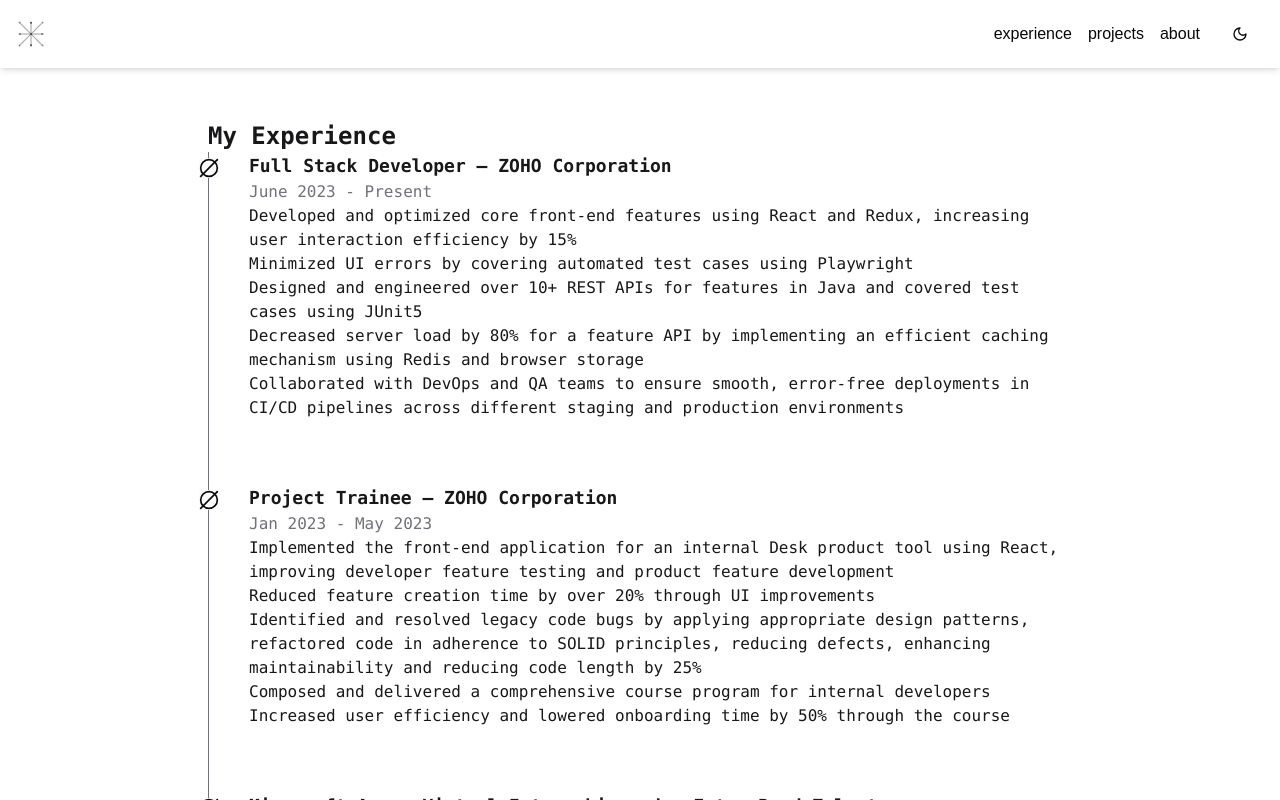
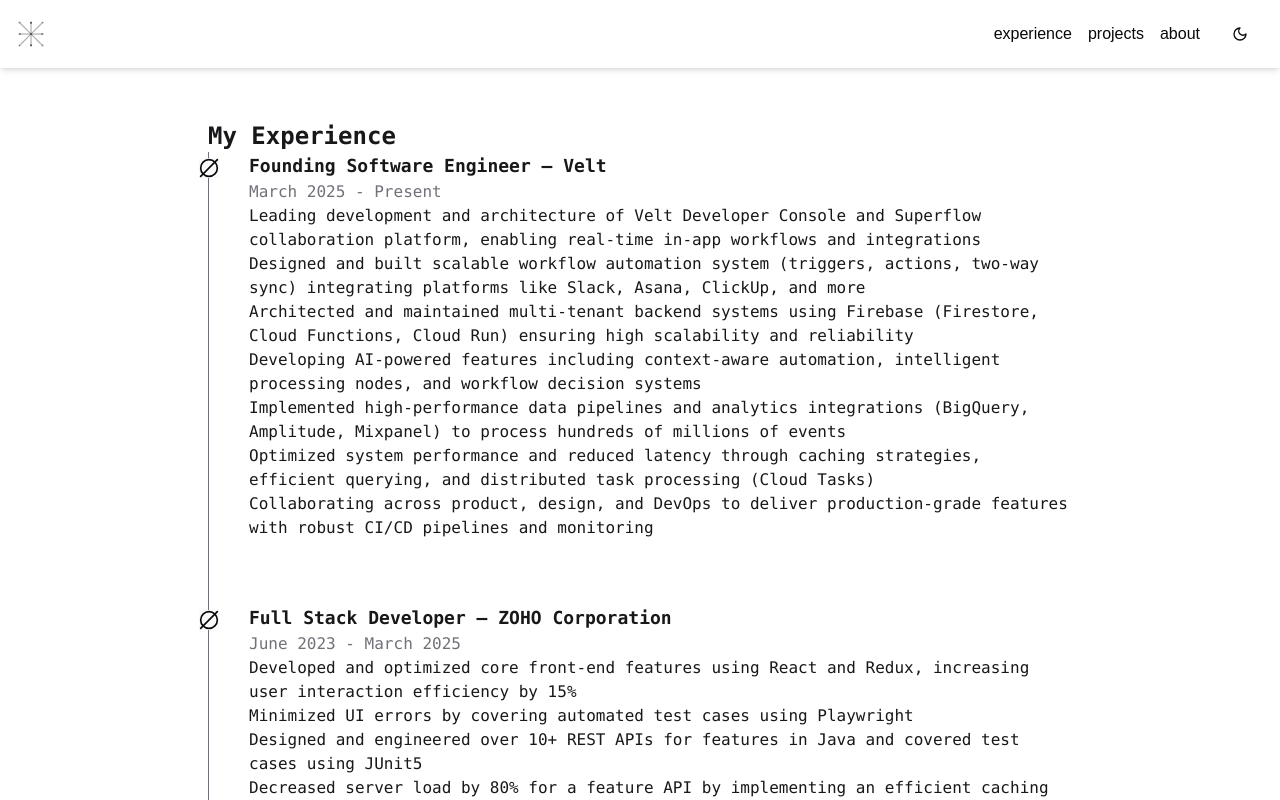
Before and after one commit to itsraghul/portfolio, a Next.js app: page /experience in a window 1280 px wide. Shown: the top 800 px of the page. Built offline with nearby package versions, Linux system fonts and the light colour scheme.

Commit message:
Modify experience entries in index.ts
Updated experience entries with new IDs and adjusted dates.

```diff
--- a/constants/experience/index.ts
+++ b/constants/experience/index.ts
@@ -9,7 +9,22 @@
 
 export const experience: experience[] = [
     {
-        id: 1,
+    id: 0,
+    title: "Founding Software Engineer – Velt",
+    description: [
+        "Leading development and architecture of Velt Developer Console and Superflow collaboration platform, enabling real-time in-app workflows and integrations",
+        "Designed and built scalable workflow automation system (triggers, actions, two-way sync) integrating platforms like Slack, Asana, ClickUp, and more",
+        "Architected and maintained multi-tenant backend systems using Firebase (Firestore, Cloud Functions, Cloud Run) ensuring high scalability and reliability",
+        "Developing AI-powered features including context-aware automation, intelligent processing nodes, and workflow decision systems",
+        "Implemented high-performance data pipelines and analytics integrations (BigQuery, Amplitude, Mixpanel) to process hundreds of millions of events",
+        "Optimized system performance and reduced latency through caching strategies, efficient querying, and distributed task processing (Cloud Tasks)",
+        "Collaborating across product, design, and DevOps to deliver production-grade features with robust CI/CD pipelines and monitoring"
+    ],
+    links: "https://velt.dev",
+    date: "March 2025 - Present"
+    },
+    {
+        id: 2,
         title: "Full Stack Developer – ZOHO Corporation",
         description: [
             "Developed and optimized core front-end features using React and Redux, increasing user interaction efficiency by 15% ",
@@ -19,10 +34,10 @@
             "Collaborated with DevOps and QA teams to ensure smooth, error-free deployments in CI/CD pipelines across different staging and production environments"
         ],
         links: "",
-        date: "June 2023 - Present"
+        date: "June 2023 - March 2025"
     },
     {
-        id: 2,
+        id: 3,
         title: "Project Trainee – ZOHO Corporation",
         description: [
             "Implemented the front-end application for an internal Desk product tool using React, improving developer feature testing and product feature development",
@@ -35,7 +50,7 @@
         links: "",
     },
     {
-        id: 3,
+        id: 4,
         title: "Microsoft Azure Virtual Internship under FutureReadyTalent",
         description: [
             "Studied about Azure Technologies and worked on an individual project integrating Azure technologies such as Azure Bot in the project to complete the internship."
```
